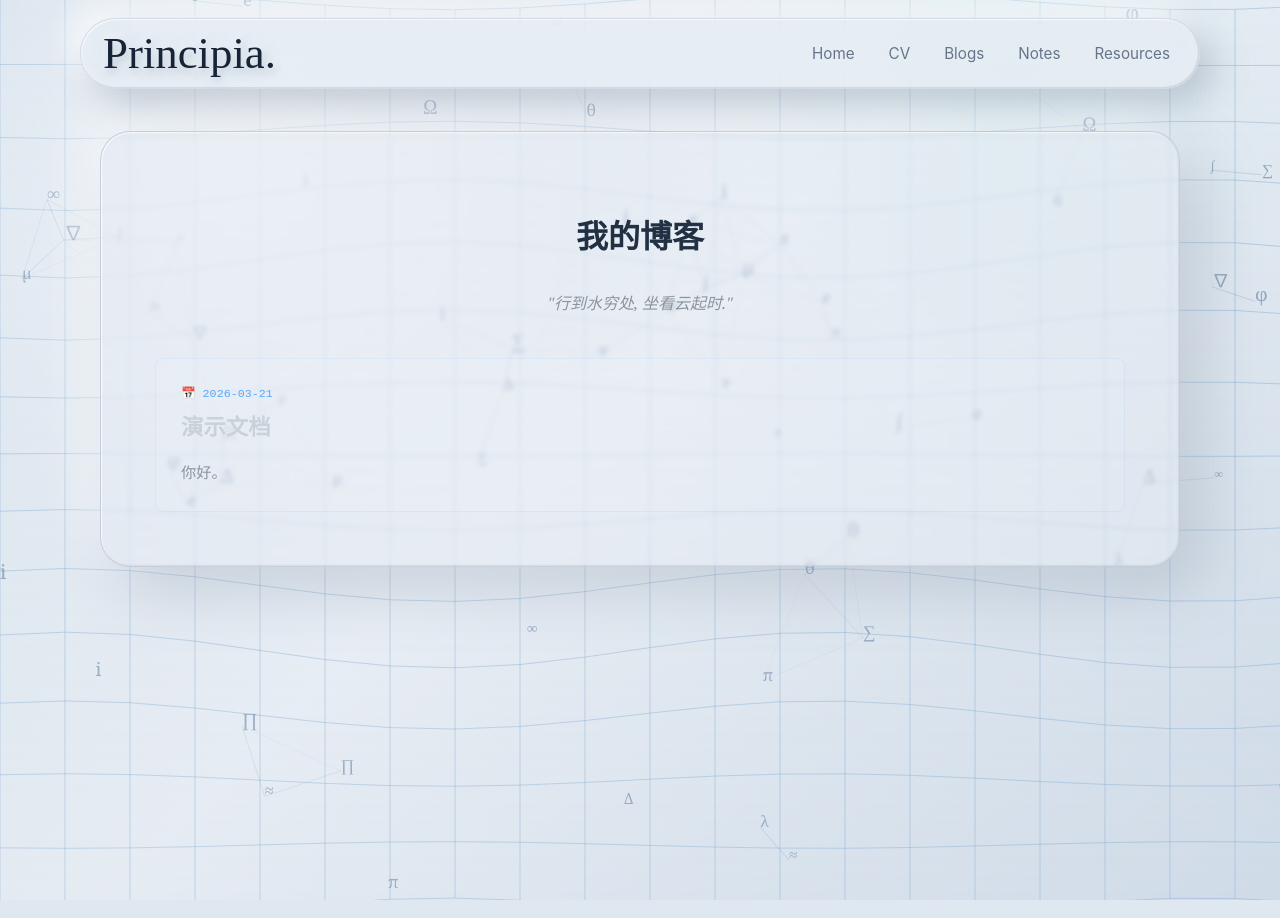
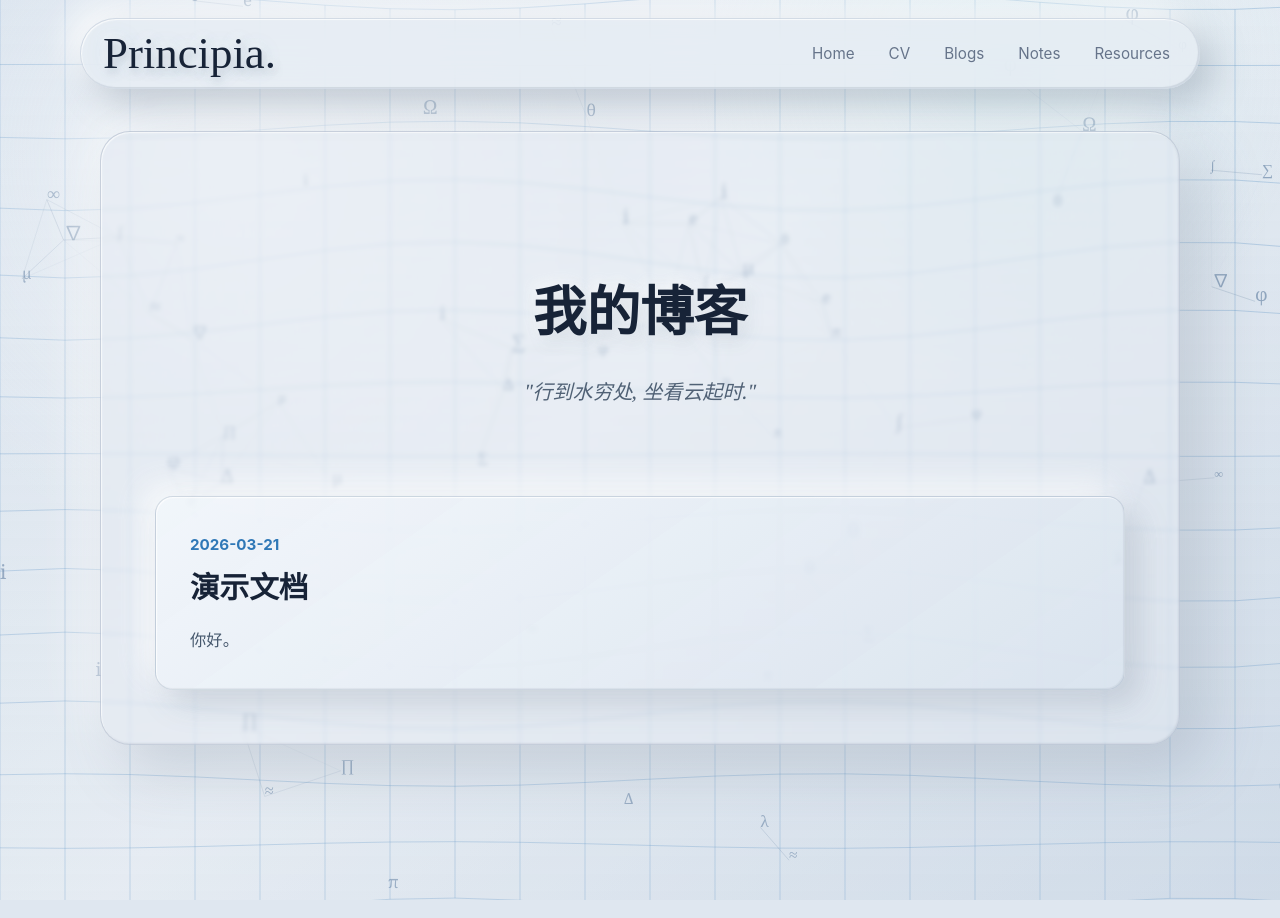
Before and after one commit to EtherealKasumi/personalpage, a Jekyll site: the page built from blogs.md, in a window 1280 px wide. Built offline with Jekyll 4.4.1, drawn with Linux system fonts in a browser that asks for light colours; some web fonts are replaced.

Commit message:
Improve blog card contrast

```diff
--- a/_layouts/default.html
+++ b/_layouts/default.html
@@ -95,6 +95,17 @@
         .contact-list li { display: flex; gap: 10px; flex-wrap: wrap; padding: 9px 0; border-top: 1px solid rgba(75, 96, 124, 0.12); }
         .contact-list strong { color: #172337; min-width: 62px; }
         .research-note { margin: 0; color: #526276; }
+        .blog-page { display: grid; gap: clamp(30px, 5vw, 54px); }
+        .blog-hero { text-align: center; padding: clamp(54px, 8vw, 96px) 0 clamp(18px, 4vw, 32px); }
+        .blog-title { margin: 0 0 26px; border-bottom: none; color: #172337; font-size: clamp(2.4rem, 5vw, 3.35rem); line-height: 1.08; text-shadow: 5px 7px 16px rgba(111,126,145,0.18), -3px -3px 12px rgba(255,255,255,0.72); }
+        .blog-quote { margin: 0; color: #506175; font-size: clamp(1.05rem, 2vw, 1.25rem); font-style: italic; }
+        .blog-list { display: grid; gap: 22px; }
+        .post-card-link { display: block; color: inherit; text-decoration: none; }
+        .post-card { padding: clamp(24px, 4vw, 34px); background: linear-gradient(145deg, rgba(244,248,252,0.82), rgba(217,227,238,0.78)); border: 1px solid rgba(75, 96, 124, 0.18); border-radius: 18px; box-shadow: 14px 14px 30px rgba(105,119,138,0.22), -12px -12px 28px rgba(255,255,255,0.68), inset 1px 1px 1px rgba(255,255,255,0.76), inset -1px -1px 1px rgba(104,120,141,0.1); transition: transform 0.24s ease, box-shadow 0.24s ease, border-color 0.24s ease, background 0.24s ease; }
+        .post-card-link:hover .post-card { transform: translateY(-3px); background: linear-gradient(145deg, rgba(248,251,254,0.88), rgba(222,232,242,0.84)); border-color: rgba(47, 120, 183, 0.34); box-shadow: 18px 18px 36px rgba(105,119,138,0.24), -14px -14px 32px rgba(255,255,255,0.74), inset 1px 1px 1px rgba(255,255,255,0.82); }
+        .post-meta { color: #2f78b7; font-family: var(--ui-font); font-size: 0.95rem; font-weight: 700; margin-bottom: 10px; }
+        .post-title { margin: 0 0 12px; border-bottom: none; color: #172337; font-size: clamp(1.45rem, 3vw, 1.85rem); line-height: 1.28; }
+        .post-excerpt { margin: 0; color: #46586d; font-size: 1.02rem; line-height: 1.75; }
         @media (max-width: 760px) {
             .top-nav { width: min(100% - 22px, 1120px); margin-top: 12px; top: 10px; border-radius: 24px; padding-right: 12px; }
             .profile-section { grid-template-columns: 1fr; min-height: auto; text-align: center; }
@@ -104,6 +115,8 @@
             .action-buttons { display: grid; grid-template-columns: 1fr; justify-content: center; max-width: 240px; margin: 0 auto; }
             .btn { width: 100%; min-width: 0; padding-inline: 14px; white-space: nowrap; }
             .home-sections { grid-template-columns: 1fr; }
+            .blog-hero { padding-top: 36px; }
+            .post-card { border-radius: 16px; }
             .paper-container { width: min(100% - 22px, 1080px); margin-top: 28px; padding: 24px 18px; border-radius: 24px; }
         }
         @media (max-width: 420px) {
--- a/blogs.md
+++ b/blogs.md
@@ -4,32 +4,21 @@ title: Blogs
 permalink: /blogs.html
 ---
 
-<h1 style="text-align: center; border-bottom: none; margin-bottom: 5px;">我的博客</h1>
-<p style="text-align: center; color: #8b949e; margin-bottom: 40px; font-style: italic;">
-  "行到水穷处, 坐看云起时."
-</p>
+<main class="blog-page">
+  <header class="blog-hero">
+    <h1 class="blog-title">我的博客</h1>
+    <p class="blog-quote">"行到水穷处, 坐看云起时."</p>
+  </header>
 
-<!-- 利用 Jekyll 的 for 循环自动抓取 _posts 里的文章 -->
-<div class="blog-list" style="display: flex; flex-direction: column; gap: 20px;">
-  {% for post in site.posts %}
-    <a href="{{ post.url | relative_url }}" style="text-decoration: none; color: inherit;">
-      <div style="padding: 25px; background: rgba(255,255,255,0.02); border: 1px solid rgba(88,166,255,0.1); border-radius: 8px; transition: all 0.3s ease;"
-           onmouseover="this.style.background='rgba(88,166,255,0.08)'; this.style.transform='translateX(5px)'; this.style.borderColor='rgba(88,166,255,0.4)';"
-           onmouseout="this.style.background='rgba(255,255,255,0.02)'; this.style.transform='translateX(0)'; this.style.borderColor='rgba(88,166,255,0.1)';">
-
-        <div style="color: #58a6ff; font-family: monospace; font-size: 0.9em; margin-bottom: 8px;">
-          📅 {{ post.date | date: "%Y-%m-%d" }}
-        </div>
-
-        <h2 style="margin: 0 0 10px 0; border-bottom: none; font-size: 1.4em; color: #c9d1d9;">
-          {{ post.title }}
-        </h2>
-
-        <!-- 自动截取文章前 30 个词作为摘要 -->
-        <p style="margin: 0; color: #8b949e; font-size: 0.95em;">
-          {{ post.excerpt | strip_html | truncatewords: 30 }}
-        </p>
-      </div>
-    </a>
-  {% endfor %}
-</div>
+  <div class="blog-list">
+    {% for post in site.posts %}
+      <a href="{{ post.url | relative_url }}" class="post-card-link">
+        <article class="post-card">
+          <div class="post-meta">{{ post.date | date: "%Y-%m-%d" }}</div>
+          <h2 class="post-title">{{ post.title }}</h2>
+          <p class="post-excerpt">{{ post.excerpt | strip_html | truncatewords: 30 }}</p>
+        </article>
+      </a>
+    {% endfor %}
+  </div>
+</main>
```
